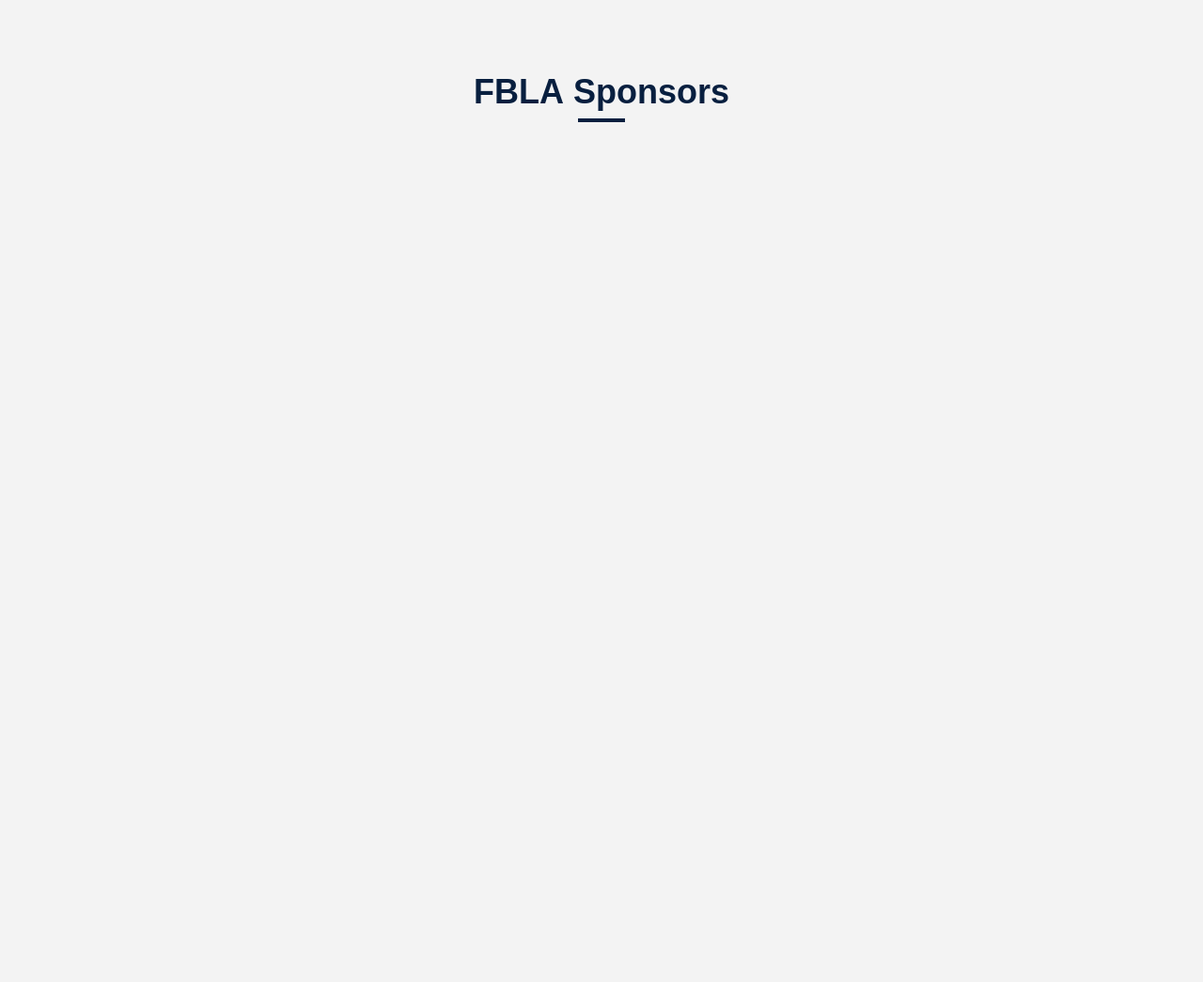
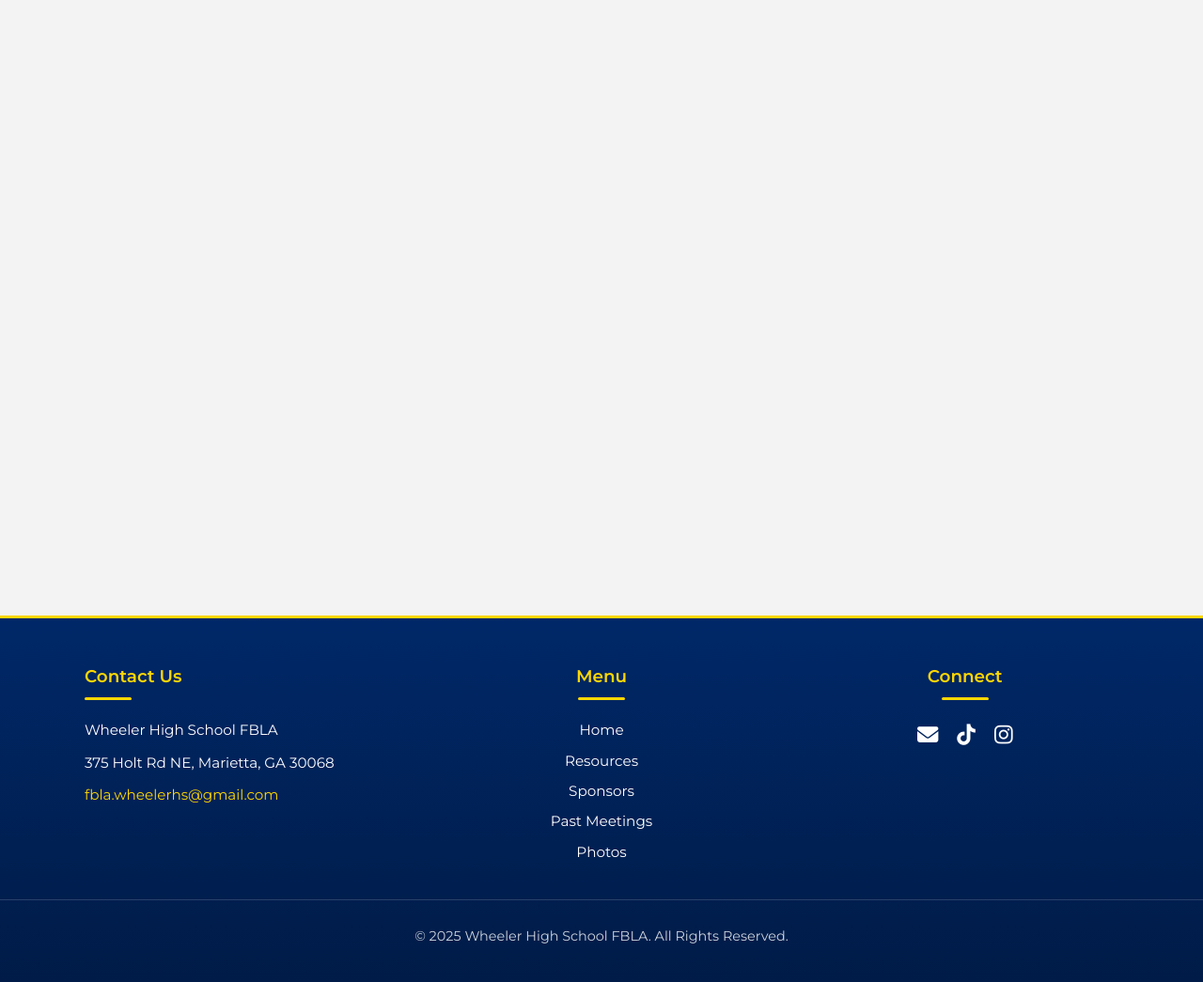
Before and after one commit to raghavsundar12/fbla-sponsors, a plain HTML site: page index.html in a window 1280 px wide. Shown: the whole page at 94% size. Before the commit the page ends 800 px from the top, so only its background shows below. Drawn offline with Linux system fonts and the light colour scheme.

Commit message:
Update index.html

```diff
--- a/index.html
+++ b/index.html
@@ -237,5 +237,230 @@ canvas.addEventListener('click', () => {
   drawTextWithUnderline(initialText, center.x, center.y);
 })();
 </script>
+<div style="height: 100px;"></div>
+
+
+<footer class="footer">
+  <div class="footer-container">
+
+    <!-- Contact Info -->
+    <div class="footer-section footer-contact">
+      <div class="section-heading">
+        <h3>Contact Us</h3>
+        <div class="heading-underline"></div>
+      </div>
+      <p>Wheeler High School FBLA</p>
+      <p>375 Holt Rd NE, Marietta, GA 30068</p>
+      <p><a href="mailto:fbla.wheelerhs@gmail.com">fbla.wheelerhs@gmail.com</a></p>
+    </div>
+
+    <!-- Mini Menu -->
+    <div class="footer-section footer-menu">
+      <div class="section-heading">
+        <h3>Menu</h3>
+        <div class="heading-underline"></div>
+      </div>
+      <ul>
+        <li><a href="https://sites.google.com/view/wheelerfbla">Home</a></li>
+		<li><a href="https://sites.google.com/view/wheelerfbla/resources">Resources</a></li>
+		<li><a href="https://sites.google.com/view/wheelerfbla/sponsors">Sponsors</a></li>
+
+        <li><a href="https://sites.google.com/view/wheelerfbla/past-meetings">Past Meetings</a></li>
+		<li><a href="https://sites.google.com/view/wheelerfbla/photos">Photos</a></li>
+      </ul>
+    </div>
+
+    <!-- Social Links -->
+    <div class="footer-section footer-social">
+      <div class="section-heading">
+        <h3>Connect</h3>
+        <div class="heading-underline"></div>
+      </div>
+      <div class="social-icons">
+        <a href="mailto:fbla.wheelerhs@gmail.com" title="Email">
+          <i class="fa-solid fa-envelope"></i>
+        </a>
+        <a href="https://www.tiktok.com/@wheelerfbla" target="_blank" title="TikTok">
+          <i class="fa-brands fa-tiktok"></i>
+        </a>
+        <a href="https://www.instagram.com/wheeler.fbla/" target="_blank" title="Instagram">
+          <i class="fa-brands fa-instagram"></i>
+        </a>
+      </div>
+    </div>
+
+  </div>
+
+  <div class="footer-bottom">
+    <p>&copy; 2025 Wheeler High School FBLA. All Rights Reserved.</p>
+  </div>
+</footer>
+
+<!-- Font Awesome -->
+<link
+  rel="stylesheet"
+  href="https://cdnjs.cloudflare.com/ajax/libs/font-awesome/6.6.0/css/all.min.css"
+/>
+
+<style>
+  html, body {
+    height: 100%;
+    margin: 0;
+    display: flex;
+    flex-direction: column;
+  }
+
+  body > *:not(footer) {
+    flex: 1 0 auto;
+  }
+
+  .footer {
+    flex-shrink: 0;
+    width: 100vw;
+    margin-left: calc(50% - 50vw);
+    background: linear-gradient(180deg, #002868, #001b47);
+    color: white;
+    font-family: 'Montserrat', sans-serif;
+    padding: 50px 0 25px;
+    border-top: 3px solid #ffd700;
+    box-sizing: border-box;
+  }
+
+  .footer-container {
+    display: flex;
+    justify-content: space-between;
+    align-items: flex-start;
+    max-width: 1100px;
+    margin: 0 auto;
+    gap: 60px;
+    flex-wrap: wrap;
+    padding: 0 40px;
+  }
+
+  .footer-menu {
+    flex: 1;
+    text-align: center;
+  }
+
+  .footer-contact,
+  .footer-social {
+    flex: 1;
+    min-width: 200px;
+  }
+
+  .footer-social {
+    text-align: center;
+  }
+
+  .section-heading {
+    display: inline-flex;
+    flex-direction: column;
+    align-items: flex-start;
+    gap: 8px;
+  }
+
+  .footer-menu .section-heading,
+  .footer-social .section-heading {
+    align-items: center;
+    justify-content: center;
+    margin: 0 auto;
+  }
+
+  .footer-section h3 {
+    font-weight: 600;
+    margin: 0;
+    color: #ffd700;
+    font-size: 1.15rem;
+  }
+
+  .heading-underline {
+    width: 50px;
+    height: 3px;
+    background-color: #ffd700;
+    border-radius: 2px;
+    margin-top: 3px;
+    margin-bottom: 10px;
+  }
+
+  .footer-section p,
+  .footer-section a,
+  .footer-menu li {
+    font-size: 0.95rem;
+    line-height: 1.6;
+  }
+
+  .footer-contact p {
+    margin: 10px 0;
+  }
+
+  .footer-menu ul {
+    list-style: none;
+    padding: 0;
+    margin: 10px 0 0 0;
+  }
+
+  .footer-menu li {
+    margin: 8px 0;
+  }
+
+  .footer-menu a {
+    color: white;
+    text-decoration: none;
+    transition: color 0.3s;
+  }
+
+  .footer-menu a:hover {
+    color: #ffd700;
+  }
+
+  .footer-contact a {
+    color: #ffd700;
+    text-decoration: none;
+  }
+
+  .footer-contact a:hover {
+    text-decoration: underline;
+  }
+
+  .social-icons {
+    display: flex;
+    justify-content: center;
+    gap: 20px;
+    margin-top: 10px;
+  }
+
+  .social-icons a {
+    color: white;
+    font-size: 1.4rem;
+    transition: transform 0.3s, color 0.3s;
+  }
+
+  .social-icons a:hover {
+    color: #ffd700;
+    transform: scale(1.2);
+  }
+
+  .footer-bottom {
+    border-top: 1px solid rgba(255,255,255,0.2);
+    margin-top: 30px;
+    padding-top: 15px;
+    text-align: center;
+    font-size: 0.9rem;
+    opacity: 0.8;
+  }
+
+  @media (max-width: 900px) {
+    .footer-container {
+      flex-direction: column;
+      text-align: center;
+      gap: 30px;
+      padding: 0 25px;
+    }
+
+    .section-heading {
+      align-items: center;
+    }
+  }
+</style>
 </body>
 </html>
```
